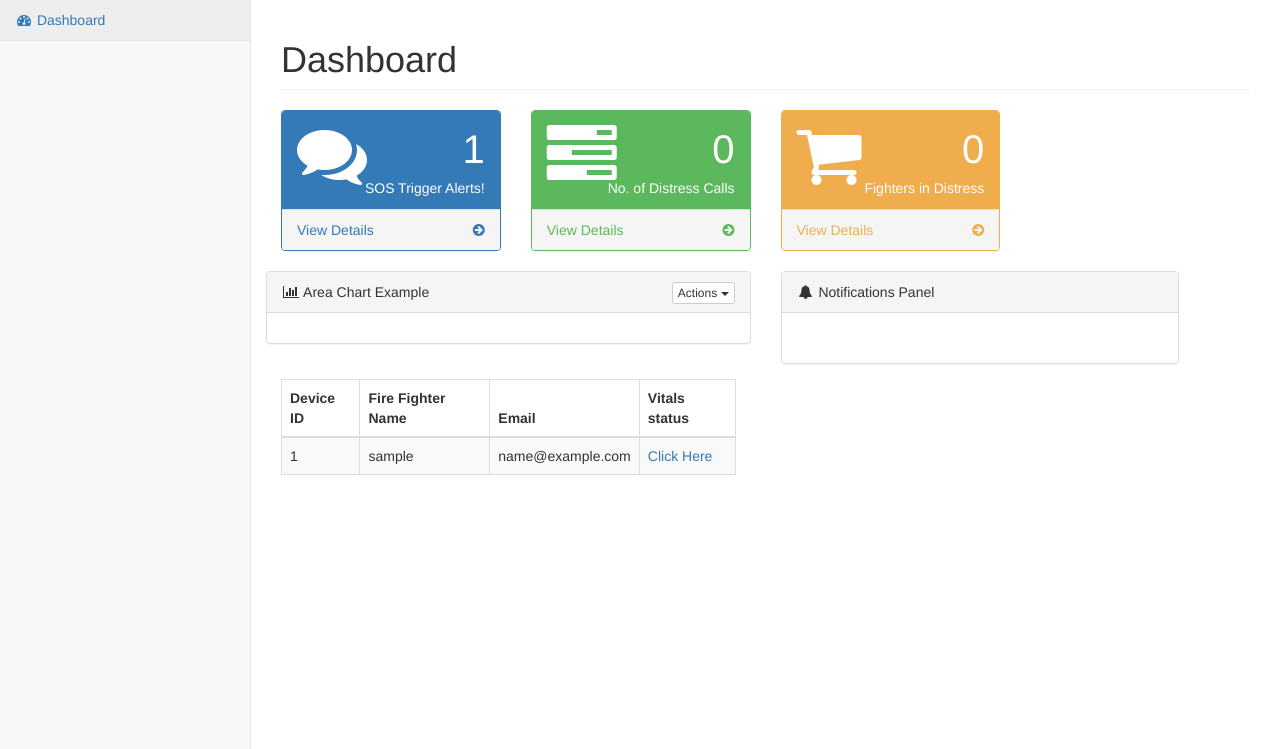
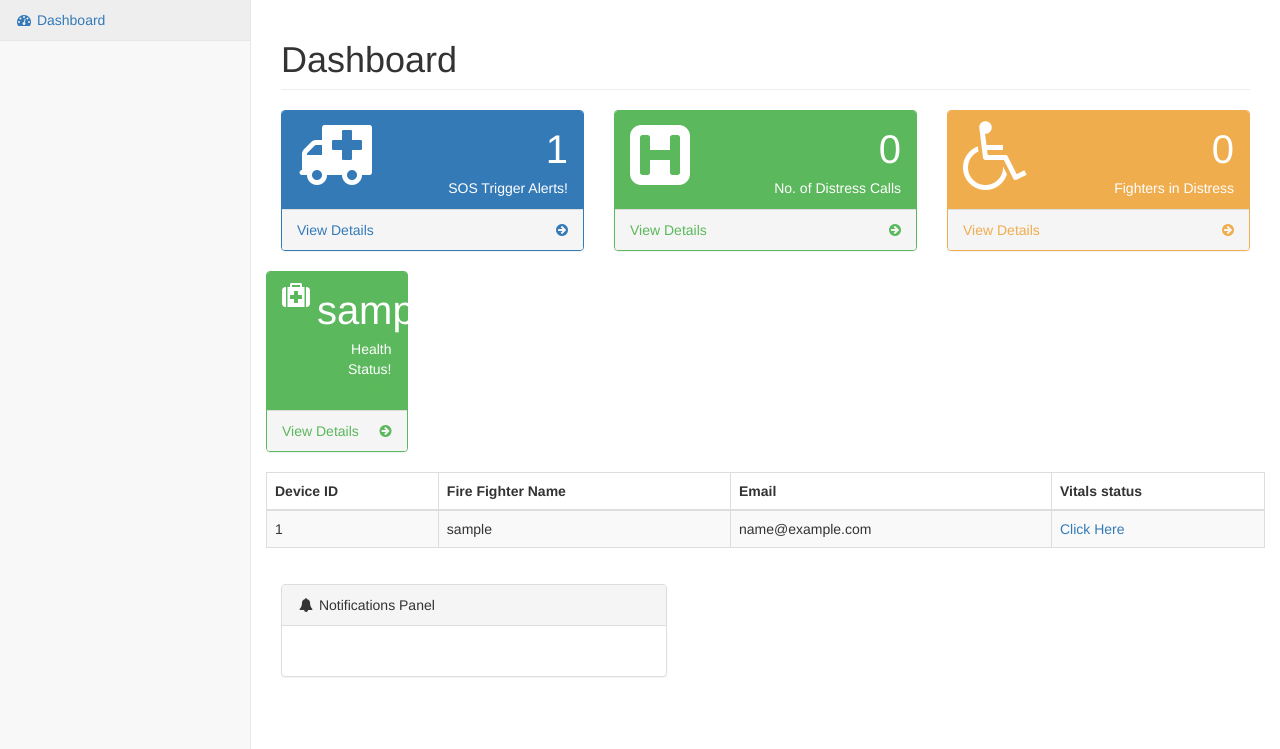
Before and after one commit to Guruprasad93/VitalsDashboard, a Flask app: page /index in a window 1280 px wide. Shown: the part 51-800 px from the top of the page. Run offline with Flask 2, Linux system fonts and the light colour scheme; tables that the repository leaves empty hold one stand-in row (values such as "Sample post"); data that the repository does not hold is empty; some libraries are stand-ins or nearby versions.

Commit message:
Bootstrap with user_alert Incomplete

```diff
--- a/api-server/app/templates/index.html
+++ b/api-server/app/templates/index.html
@@ -1,5 +1,7 @@
 {% extends "layoutDash.html" %}
 {% block content %}
+
+
         <div id="page-wrapper">
             <div class="row">
                 <div class="col-lg-12">
@@ -8,13 +10,16 @@
                 <!-- /.col-lg-12 -->
             </div>
             <!-- /.row -->
+
+
+
             <div class="row">
-                <div class="col-lg-3 col-md-6">
+                <div class="col-lg-4 col-md-6">
                     <div class="panel panel-primary">
                         <div class="panel-heading">
                             <div class="row">
                                 <div class="col-xs-3">
-                                    <i class="fa fa-comments fa-5x"></i>
+                                    <i class="fa fa-ambulance fa-5x"></i>
                                 </div>
                                 <div class="col-xs-9 text-right">
                                     <div class="huge">{{ sos_Trigger }}</div>
@@ -31,12 +36,12 @@
                         </a>
                     </div>
                 </div>
-                <div class="col-lg-3 col-md-6">
+                <div class="col-lg-4 col-md-6">
                     <div class="panel panel-green">
                         <div class="panel-heading">
                             <div class="row">
                                 <div class="col-xs-3">
-                                    <i class="fa fa-tasks fa-5x"></i>
+                                    <i class="fa fa-h-square fa-5x"></i>
                                 </div>
                                 <div class="col-xs-9 text-right">
                                     <div class="huge">{{ notif_len }}</div>
@@ -53,12 +58,12 @@
                         </a>
                     </div>
                 </div>
-                <div class="col-lg-3 col-md-6">
+                <div class="col-lg-4 col-md-6">
                     <div class="panel panel-yellow">
                         <div class="panel-heading">
                             <div class="row">
                                 <div class="col-xs-3">
-                                    <i class="fa fa-shopping-cart fa-5x"></i>
+                                    <i class="fa fa-wheelchair fa-5x"></i>
                                 </div>
                                 <div class="col-xs-9 text-right">
                                     <div class="huge">{{ user_danger }}</div>
@@ -99,7 +104,61 @@
                 </div>
             </div>-->
             <!-- /.row -->
+
+
             <div class="row">
+
+                {% for user in users %}
+
+                <div class="col-lg-2 col-md-6">
+
+                    <div class="panel panel-green">
+                        <div class="panel-heading">
+                            <div class="row">
+                                <div class="col-xs-3">
+                                    <i class="fa fa-medkit fa-2x"></i>
+                                </div>
+                                <div class="col-xs-9 text-right">
+                                    <div class="huge">{{ user.nickname }}</div>
+                                    <div>Health Status!</div>
+                                    <div><a href="#"><span class="blink">Alert</span></a> </div>
+                                </div>
+                            </div>
+                        </div>
+                        <a href="#">
+                            <div class="panel-footer">
+                                <span class="pull-left">View Details</span>
+                                <span class="pull-right"><i class="fa fa-arrow-circle-right"></i></span>
+                                <div class="clearfix"></div>
+                            </div>
+                        </a>
+                    </div>
+                </div>
+
+
+                {% endfor %}
+
+                <!--<script type ="text/javascript">
+                    $(function() {
+
+                         blinking($(".blink"));
+
+                        })($);
+
+                    function blinking(elm) {
+                        timer = setInterval(blink, 10000);
+                        blink();
+                        function blink() {
+                            elm.fadeOut(5000, function() {
+                            elm.fadeIn(5000);
+                        });
+                        }
+                    }
+                </script>-->
+
+
+            <!-- /.row -->
+            <!--<div class="row">
                 <div class="col-lg-6">
                     <div class="panel panel-default">
                         <div class="panel-heading">
@@ -123,37 +182,38 @@
                                     </ul>
                                 </div>
                             </div>
-                        </div>
+                        </div>-->
                         <!-- /.panel-heading -->
-                        <div class="panel-body">
+                        <!--<div class="panel-body">
                             <div id="morris-area-chart"></div>
-                        </div>
+                        </div>-->
                         <!-- /.panel-body -->
-                    </div>
-                    <!-- /.panel -->
-                    <!--<div class="panel panel-default">
-                        <div class="panel-heading">
-                            <i class="fa fa-bar-chart-o fa-fw"></i> Bar Chart Example
-                            <div class="pull-right">
-                                <div class="btn-group">
-                                    <button type="button" class="btn btn-default btn-xs dropdown-toggle" data-toggle="dropdown">
-                                        Actions
-                                        <span class="caret"></span>
-                                    </button>
-                                    <ul class="dropdown-menu pull-right" role="menu">
-                                        <li><a href="#">Action</a>
-                                        </li>
-                                        <li><a href="#">Another action</a>
-                                        </li>
-                                        <li><a href="#">Something else here</a>
-                                        </li>
-                                        <li class="divider"></li>
-                                        <li><a href="#">Separated link</a>
-                                        </li>
-                                    </ul>
-                                </div>
-                            </div>
-                        </div>-->
+                   <!-- </div>-->
+
+
+
+
+
+
+
+
+
+
+
+
+
+
+
+
+
+
+
+
+
+
+
+
+
                         <!-- /.panel-heading -->
                         <div class="panel-body">
                             <div class="row">
--- a/api-server/app/views.py
+++ b/api-server/app/views.py
@@ -70,7 +70,7 @@ def index():
     unique_Users = len(set(id_notif))
     size_SOS = len(sos)
     size_notif = len(notifs)
-    return render_template('index.html', sos_Trigger=size_SOS, notif_len = size_notif, user_danger = unique_Users, notifs = notifs, users=users, token=0)
+    return render_template('index.html', sos_Trigger=size_SOS, sos=sos[0], notif_len = size_notif, user_danger = unique_Users, notifs = notifs, users=users, token=0)
     #return "My name is guru"
 
 @app.route("/api/<device_id>/vitals", methods= ['POST'])
@@ -182,7 +182,7 @@ def Trial():
         vitals = Vital.query.all()
         sos = SOS.query.all()
         return render_template('flot.html')
-        #return SWJsonify({'vitals':vitals })
+        #return json.loads(SWJsonify({'vitals':vitals }))
 
 if __name__ == '__main__':
     app.debug= True
```
